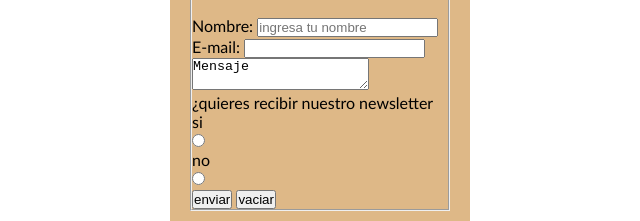
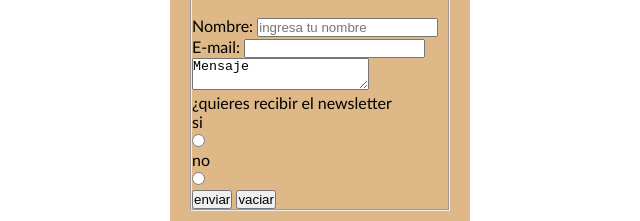
Before and after one commit to Mari-glo/villa_america, a plain HTML site: page index.html in a window 1280 px wide. Shown: the part 882-1103 px from the top of the page, 320-960 px from the left. Drawn offline with Linux system fonts and the light colour scheme.

Commit message:
primer-commit

```diff
--- a/index.html
+++ b/index.html
@@ -76,7 +76,7 @@
                     <br>
                     <textarea>Mensaje</textarea>
                     <br>
-                    <p>¿quieres recibir nuestro newsletter</p>
+                    <p>¿quieres recibir el newsletter</p>
                     <div>si</div>
                     <input type="radio" name="terminos" value="si">
                     <div>no</div>
```
